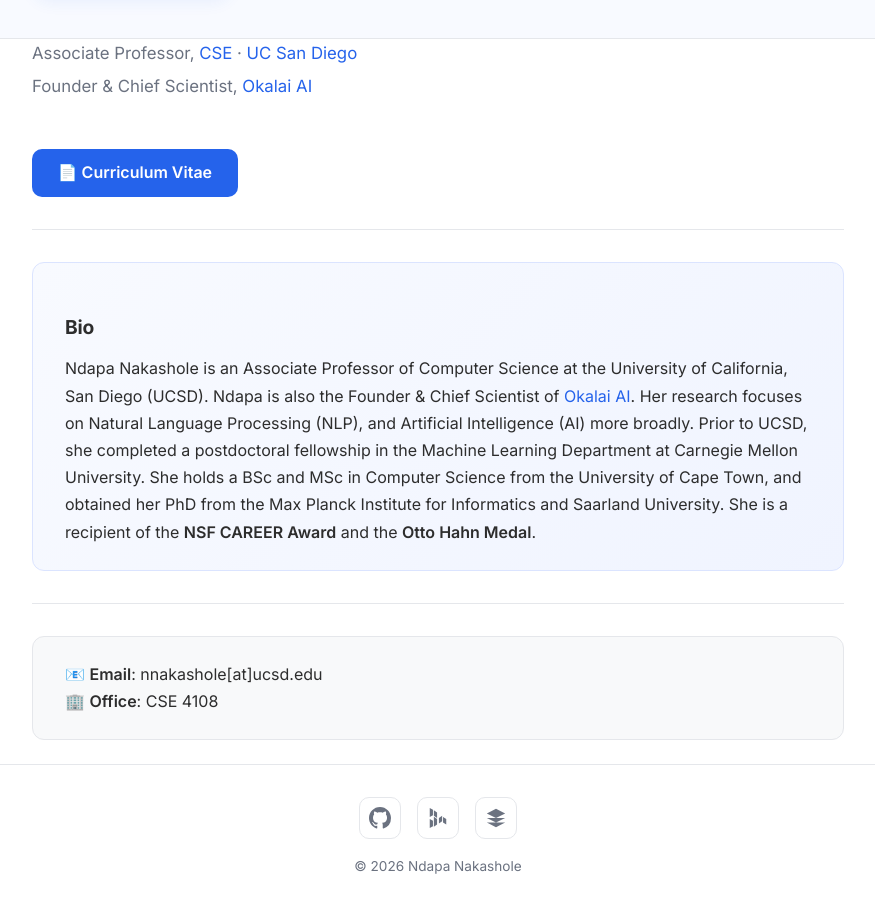
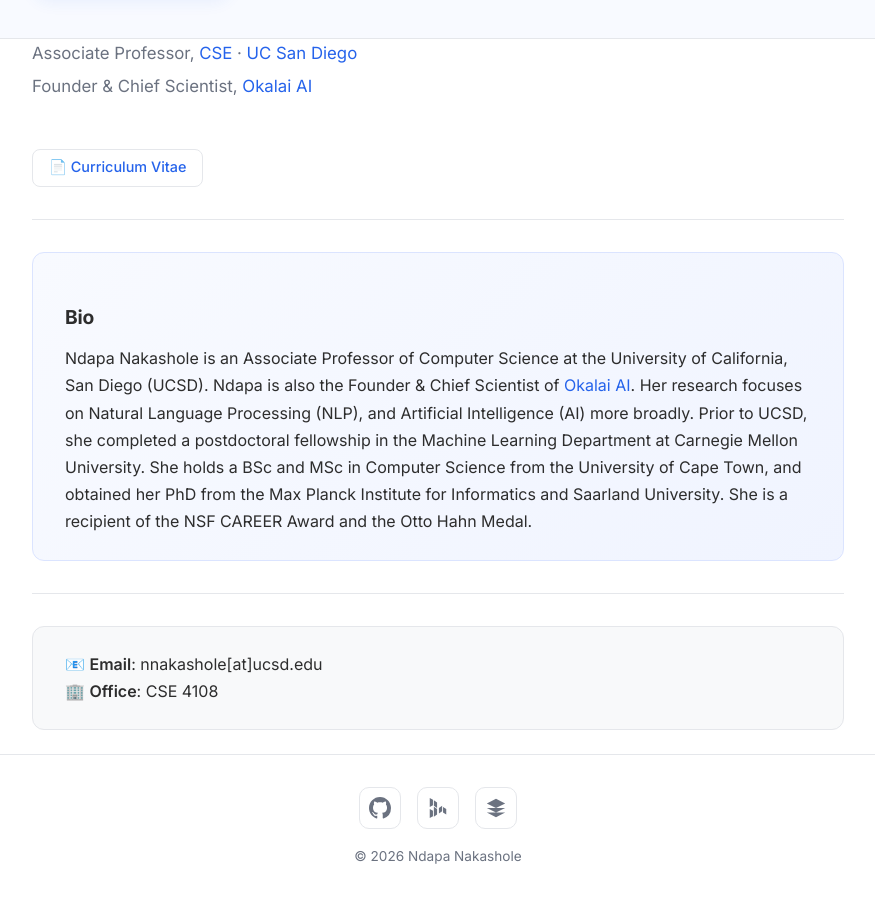
Before and after one commit to ndapa/ndapa.github.io, a Jekyll site: the page built from index.md, in a window 1280 px wide, cut to the strip 245-1171 px from the top of the page. Shown: the top 913 px of the strip, without its empty margins (202-1077 px from the left). Built offline with Jekyll 4.4.1, drawn with Linux system fonts in a browser that asks for light colours.

Commit message:
Slim down CV button and remove bold from bio

```diff
--- a/assets/css/style.css
+++ b/assets/css/style.css
@@ -350,19 +350,21 @@ td a {
 .cv-btn {
   display: inline-flex;
   align-items: center;
-  gap: 0.5rem;
-  padding: 0.65rem 1.6rem;
-  background: var(--accent);
-  color: #fff !important;
-  font-weight: 600;
-  font-size: 1rem;
-  border-radius: 10px;
+  gap: 0.4rem;
+  padding: 0.35rem 1rem;
+  background: none;
+  color: var(--accent) !important;
+  font-weight: 500;
+  font-size: 0.9rem;
+  border-radius: 8px;
+  border: 1px solid var(--border);
   text-decoration: none !important;
-  transition: background 0.2s ease;
+  transition: all 0.2s ease;
 }
 
 .cv-btn:hover {
-  background: var(--accent-hover);
+  border-color: var(--accent);
+  background: var(--accent-light);
 }
 
 /* ---- Intro section ---- */
--- a/index.md
+++ b/index.md
@@ -27,7 +27,7 @@ Her research focuses on Natural Language Processing (NLP), and Artificial Intell
 Prior to UCSD, she completed a postdoctoral fellowship in the Machine Learning Department at Carnegie Mellon University.
 She holds a BSc and MSc in Computer Science from the University of Cape Town, and obtained her PhD from the Max Planck Institute for Informatics and Saarland University.
 
-She is a recipient of the <strong>NSF CAREER Award</strong> and the <strong>Otto Hahn Medal</strong>.
+She is a recipient of the NSF CAREER Award and the Otto Hahn Medal.
 
 </div>
 
```
